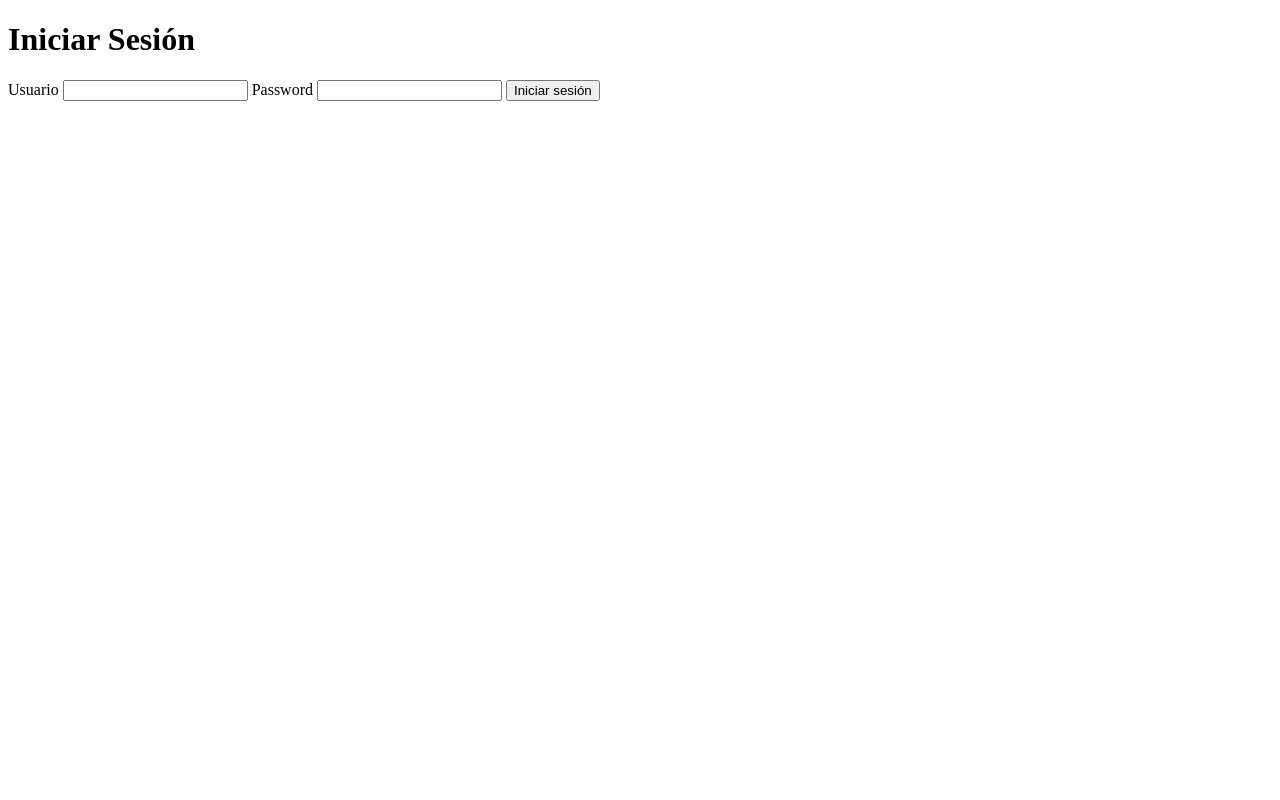
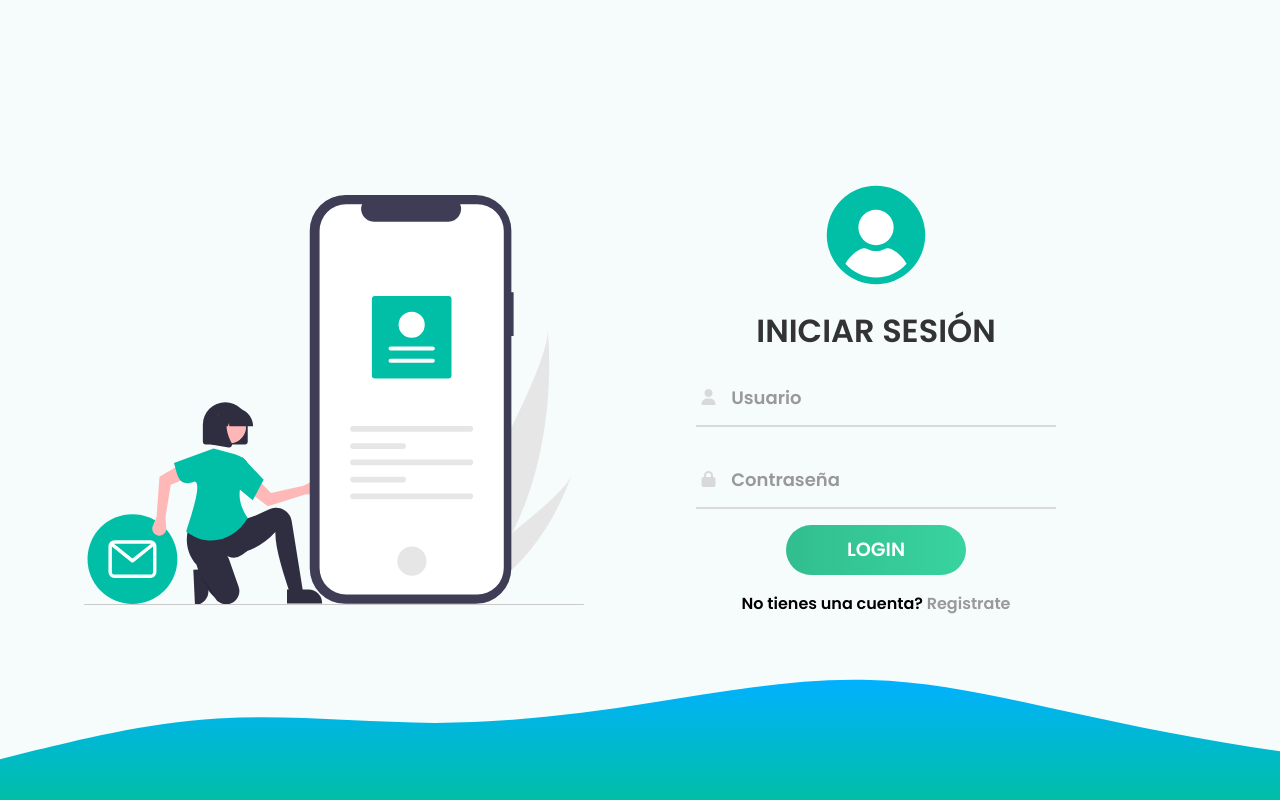
Before and after one commit to moises35/Contacts_App, a Node server app: page /login in a window 1280 px wide. Run offline with Node 20, Linux system fonts and the light colour scheme; some libraries are stand-ins or nearby versions.

Commit message:
Se agregaron las interfaces del login y el registro

```diff
--- /dev/null
+++ b/src/public/css/style.css
@@ -0,0 +1,226 @@
+*{
+	padding: 0;
+	margin: 0;
+	box-sizing: border-box;
+}
+
+body{
+    font-family: 'Poppins', sans-serif;
+    overflow: hidden;
+	background-color: #00bfa60a;
+}
+
+.wave{
+	position: fixed;
+	bottom: 0;
+	left: 0;
+	height: 17%;
+	z-index: -1;
+}
+
+.container{
+    width: 100vw;
+    height: 100vh;
+    display: grid;
+    grid-template-columns: repeat(2, 1fr);
+    grid-gap :7rem;
+    padding: 0 2rem;
+}
+
+.img{
+	display: flex;
+	justify-content: flex-end;
+	align-items: center;
+}
+
+.login-content{
+	display: flex;
+	justify-content: flex-start;
+	align-items: center;
+	text-align: center;
+}
+
+.img img{
+	width: 500px;
+}
+
+form{
+	width: 360px;
+}
+
+.login-content img{
+    height: 100px;
+}
+
+.login-content h2{
+	margin: 15px 0;
+	color: #333;
+	text-transform: uppercase;
+	font-size: 2.0rem;
+}
+
+.login-content .input-div{
+	position: relative;
+    display: grid;
+    grid-template-columns: 7% 93%;
+    margin: 25px 0;
+    padding: 5px 0;
+    border-bottom: 2px solid #d9d9d9;
+}
+
+.login-content .input-div.one{
+	margin-top: 0;
+}
+
+.i{
+	color: #d9d9d9;
+	display: flex;
+	justify-content: center;
+	align-items: center;
+}
+
+.i i{
+	transition: .3s;
+}
+
+.input-div > div{
+    position: relative;
+	height: 45px;
+}
+
+.input-div > div > h5{
+	position: absolute;
+	left: 10px;
+	top: 50%;
+	transform: translateY(-50%);
+	color: #999;
+	font-size: 18px;
+	transition: .3s;
+}
+
+.input-div:before, .input-div:after{
+	content: '';
+	position: absolute;
+	bottom: -2px;
+	width: 0%;
+	height: 2px;
+	background-color: #38d39f;
+	transition: .4s;
+}
+
+.input-div:before{
+	right: 50%;
+}
+
+.input-div:after{
+	left: 50%;
+}
+
+.input-div.focus:before, .input-div.focus:after{
+	width: 50%;
+}
+
+.input-div.focus > div > h5{
+	top: -5px;
+	font-size: 15px;
+}
+
+.input-div.focus > .i > i{
+	color: #38d39f;
+}
+
+.input-div > div > input{
+	position: absolute;
+	left: 0;
+	top: 0;
+	width: 100%;
+	height: 100%;
+	border: none;
+	outline: none;
+	background: none;
+	padding: 0.5rem 0.7rem;
+	font-size: 1.2rem;
+	color: #555;
+	font-family: 'poppins', sans-serif;
+}
+
+.input-div.pass{
+	margin-bottom: 4px;
+}
+
+a{
+	display: block;
+	text-align: center;
+	text-decoration: none;
+	color: #999;
+	font-size: 1rem;
+	transition: .3s;
+
+}
+
+a:hover{
+	color: #38d39f;
+}
+
+.btn {
+    display: block;
+    width: 50%;
+    height: 50px;
+    border-radius: 25px;
+    outline: none;
+    border: none;
+    background-image: linear-gradient(to right, #32be8f, #38d39f, #32be8f);
+    background-size: 200%;
+    font-size: 1.2rem;
+    color: #fff;
+    font-family: 'Poppins', sans-serif;
+    text-transform: uppercase;
+    margin: 1rem auto;
+    cursor: pointer;
+    transition: .5s;
+}
+
+.btn:hover{
+	background-position: right;
+	background-image: linear-gradient(to right, #32be8faf, #38d39faf, #32be8fb4);
+}
+
+
+@media screen and (max-width: 1050px){
+	.container{
+		grid-gap: 5rem;
+	}
+}
+
+@media screen and (max-width: 1000px){
+	form{
+		width: 290px;
+	}
+
+	.login-content h2{
+        font-size: 2.0rem;
+        margin: 12px 0;
+	}
+
+	.img img{
+		width: 400px;
+	}
+}
+
+@media screen and (max-width: 900px){
+	.container{
+		grid-template-columns: 1fr;
+	}
+
+	.img{
+		display: none;
+	}
+
+	.wave{
+		display: none;
+	}
+
+	.login-content{
+		justify-content: center;
+	}
+}
--- /dev/null
+++ b/src/public/js/main.js
@@ -0,0 +1,20 @@
+const inputs = document.querySelectorAll(".input");
+
+
+function addcl(){
+	let parent = this.parentNode.parentNode;
+	parent.classList.add("focus");
+}
+
+function remcl(){
+	let parent = this.parentNode.parentNode;
+	if(this.value == ""){
+		parent.classList.remove("focus");
+	}
+}
+
+
+inputs.forEach(input => {
+	input.addEventListener("focus", addcl);
+	input.addEventListener("blur", remcl);
+});
--- a/src/views/inicio/login.ejs
+++ b/src/views/inicio/login.ejs
@@ -1,21 +1,49 @@
 <!DOCTYPE html>
 <html lang="es">
+<html>
     <head>
         <meta charset="UTF-8">
         <meta http-equiv="X-UA-Compatible" content="IE=edge">
         <meta name="viewport" content="width=device-width, initial-scale=1.0">
         <title>Iniciar Sesión</title>
+        <link rel="stylesheet" type="text/css" href="css/style.css">
+        <link rel="shortcut icon" href="img/icon.svg" type="image/x-icon">
+        <link href="https://fonts.googleapis.com/css?family=Poppins:600&display=swap" rel="stylesheet">
+        <script src="https://kit.fontawesome.com/a81368914c.js"></script>
     </head>
-    <body>
-        <h1>Iniciar Sesión</h1>
-        <form action="/login" method="post">
-            <label>Usuario
-                <input type="text" name="userName">
-            </label>
-            <label>Password
-                <input type="text" name="password">
-            </label>
-            <input type="submit" value="Iniciar sesión">
-        </form>
-    </body>
+	<body>
+		<img class="wave" src="./img/wave.svg">
+		<div class="container">
+			<div class="img">
+				<img src="img/inicio_imagen.svg">
+			</div>
+			<div class="login-content">
+				<form action="/login" method="post">
+					<img src="img/user.svg">
+					<h2 class="title">Iniciar Sesión</h2>
+					<div class="input-div one">
+					<div class="i">
+							<i class="fas fa-user"></i>
+					</div>
+					<div class="div">
+							<h5>Usuario</h5>
+							<input type="text" class="input" name="userName">
+					</div>
+					</div>
+					<div class="input-div pass">
+					<div class="i">
+							<i class="fas fa-lock"></i>
+					</div>
+					<div class="div">
+							<h5>Contraseña</h5>
+							<input type="password" class="input" name="password">
+					</div>
+					</div>
+					<input type="submit" class="btn" value="Login">
+					<span>No tienes una cuenta? <a href="/register" style="display: inline;">Registrate</a></span>
+				</form>
+			</div>
+		</div>
+		<script type="text/javascript" src="js/main.js"></script>
+	</body>
 </html>
```
Also changed, not shown: src/views/inicio/register.ejs (+57 -1 lines), src/public/img/icon.svg (added), src/public/img/inicio_imagen.svg (added), src/public/img/registro.svg (added), src/public/img/user.svg (added), src/public/img/wave.svg (added).
